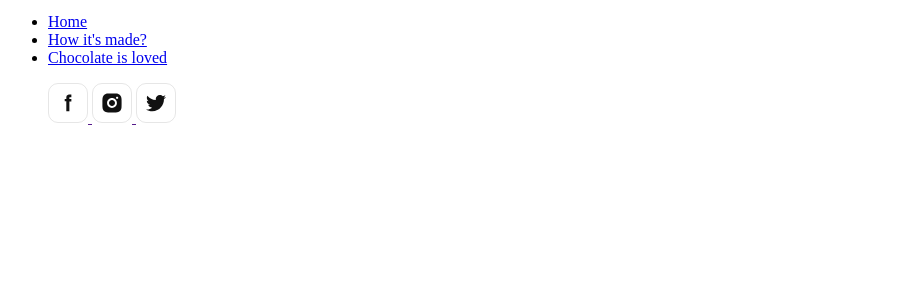
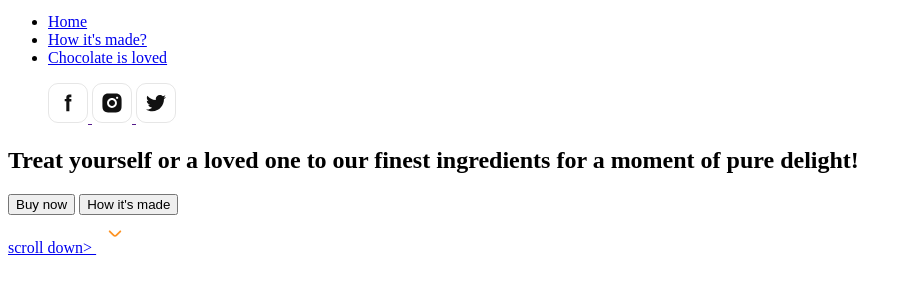
Before and after one commit to dustykay/chocolate, a plain HTML site: page index.html in a window 1280 px wide. Shown: the part 29-320 px from the top of the page, without its empty margins (0-912 px from the left). Drawn offline with Linux system fonts and the light colour scheme.

Commit message:
add hero

```diff
--- a/index.html
+++ b/index.html
@@ -5,6 +5,7 @@
     <meta name="viewport" content="width=device-width, initial-scale=1.0" />
     <title>Document</title>
   </head>
+
   <body>
     <header>
       <nav>
@@ -65,5 +66,27 @@
         </il>
       </ul>
     </header>
+
+    <main>
+      <section class="hero">
+        <h1>
+          Treat yourself or a loved one to our finest ingredients for a moment
+          of pure delight!
+        </h1>
+        <div>
+          <button type="button">Buy now</button>
+          <button type="button">How it&#39;s made</button>
+        </div>
+        <a href="#"
+          >scroll down>
+          <img
+            src="./images/arrow.svg"
+            alt="arrow down"
+            width="38"
+            height="38"
+          />
+        </a>
+      </section>
+    </main>
   </body>
 </html>
```
Also changed, not shown: images/arrow.svg (added).
